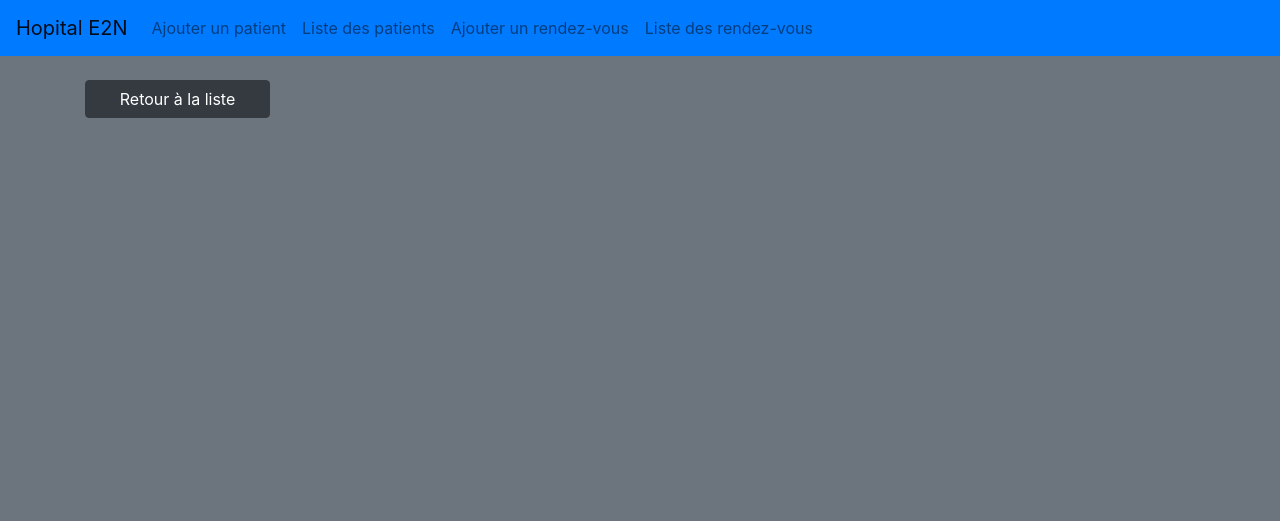
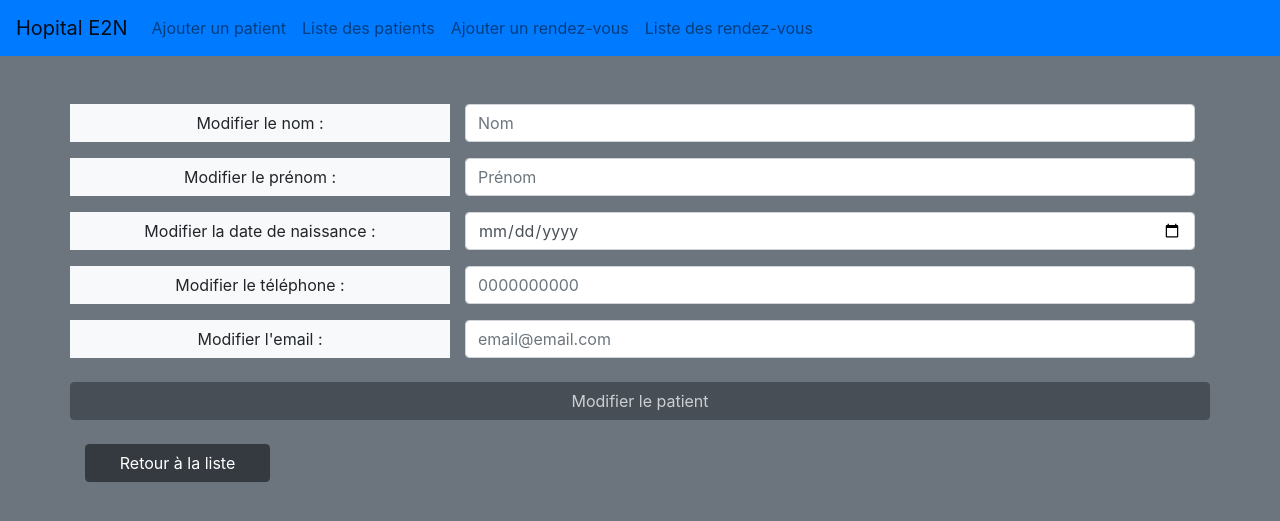
Before and after one commit to egalland/PDO, a PHP site: page /views/content/pagePatient.php in a window 1280 px wide. Shown: the top 521 px of the page. Run offline with PHP 8.4, Linux system fonts and the light colour scheme; data that the repository does not hold is empty.

Commit message:
count en sql pour patient

```diff
--- a/part2/controllers/pagePatientController.php
+++ b/part2/controllers/pagePatientController.php
@@ -1,7 +1,6 @@
 <?php
 
 $formError = [];
-$testPatient = [];
 $modifyChecked = null;
 
 $patient = new Patients();
@@ -97,8 +96,8 @@ if (isset($_POST['modifyPatient'])) {
         }
     }
     if (sizeof($formError) == 0) {
-        $testPatient = $patient->checkIfPatientExist();
-        if (count($testPatient) < 1) {
+        $checkIfPatientExist = $patient->checkIfPatientExist();
+        if ($checkIfPatientExist->count == 0) {
             $addPatient = $patient->modifyPatient();
             $modifyChecked = 'Le patient a bien été modifié';
         }else{
--- a/part2/models/patients.php
+++ b/part2/models/patients.php
@@ -17,7 +17,7 @@ class Patients extends Database {
 
     public function checkIfPatientExist() {
         $result = array();
-        $patient = $this->_db_->prepare('SELECT * FROM `patients` WHERE `lastname` = :lastname AND `firstname` = :firstname AND `birthDate` = :birthDate AND `phone` = :phoneNumber AND `mail` = :mail');
+        $patient = $this->_db_->prepare('SELECT COUNT(`id`) AS `count` FROM `patients` WHERE `lastname` = :lastname AND `firstname` = :firstname AND `birthDate` = :birthDate AND `phone` = :phoneNumber AND `mail` = :mail');
         // :bidule = marqueur nominatif
         $patient->bindValue(':lastname', $this->lastname, PDO::PARAM_STR);
         $patient->bindValue(':firstname', $this->firstname, PDO::PARAM_STR);
@@ -25,7 +25,7 @@ class Patients extends Database {
         $patient->bindValue(':phoneNumber', $this->phone, PDO::PARAM_STR);
         $patient->bindValue(':mail', $this->mail, PDO::PARAM_STR);
         if ($patient->execute()) {
-            $result = $patient->fetchAll(PDO::FETCH_OBJ);
+            $result = $patient->fetch(PDO::FETCH_OBJ);
         }
         return $result;
     }
@@ -54,7 +54,7 @@ class Patients extends Database {
         $patient = $this->_db_->prepare('SELECT `id`, `lastname`, `firstname`, `birthDate`, `phone`, `mail` FROM `patients` WHERE `id` = :id');
         $patient->bindValue(':id', $this->id, PDO::PARAM_INT);
         if ($patient->execute()) {
-            $result = $patient->fetchAll(PDO::FETCH_OBJ);
+            $result = $patient->fetch(PDO::FETCH_OBJ);
         }
         return $result;
     }
--- a/part2/views/content/pagePatient.php
+++ b/part2/views/content/pagePatient.php
@@ -15,12 +15,11 @@ include '../header.php';
 /* * *************************************************************************** */
 ?>
 <?php if($modifyChecked != null){?><p class="alert alert-warning"><?= $modifyChecked; ?></p><?php } ?>
-<?php foreach ($onePatient as $patient) { ?>
-<form class="py-4" action="<?= $patient->id; ?>.html" method="POST">
+<form class="py-4" action="<?= $onePatient->id; ?>.html" method="POST">
     <div class="form-group row">
         <label for="lastname" class="col-4 col-form-label badge-light text-center">Modifier le nom : </label>
         <div class="col-8">
-            <input class="form-control" value="<?= $patient->lastname; ?>" placeholder="Nom" id="lastname" name="lastname" maxlength="25" type="text" />
+            <input class="form-control" value="<?= $onePatient->lastname; ?>" placeholder="Nom" id="lastname" name="lastname" maxlength="25" type="text" />
         </div>
     </div>
     <?php if (!empty($formError['lastname'])) { ?>
@@ -31,7 +30,7 @@ include '../header.php';
     <div class="form-group row">
         <label for="firstname" class="col-4 col-form-label badge-light text-center">Modifier le prénom : </label>
         <div class="col-8">
-            <input class="form-control" value="<?= $patient->firstname; ?>" placeholder="Prénom" id="firstname" name="firstname" maxlength="25" type="text" />
+            <input class="form-control" value="<?= $onePatient->firstname; ?>" placeholder="Prénom" id="firstname" name="firstname" maxlength="25" type="text" />
         </div>
     </div>
     <?php if (!empty($formError['firstname'])) { ?>
@@ -42,7 +41,7 @@ include '../header.php';
     <div class="form-group row">
         <label for="birthDate" class="col-4 col-form-label badge-light text-center">Modifier la date de naissance : </label>
         <div class="col-8">
-            <input class="form-control" value="<?= $patient->birthDate; ?>" id="birthDate" name="birthDate" maxlength="25" type="date" />
+            <input class="form-control" value="<?= $onePatient->birthDate; ?>" id="birthDate" name="birthDate" maxlength="25" type="date" />
         </div>
     </div>
     <?php if (!empty($formError['birthDate'])) { ?>
@@ -53,7 +52,7 @@ include '../header.php';
     <div class="form-group row">
         <label for="phone" class="col-4 col-form-label badge-light text-center">Modifier le téléphone : </label>
         <div class="col-8">
-            <input class="form-control" value="<?= $patient->phone; ?>" placeholder="0000000000" id="phoneNumber" name="phoneNumber" maxlength="25" type="text" />
+            <input class="form-control" value="<?= $onePatient->phone; ?>" placeholder="0000000000" id="phoneNumber" name="phoneNumber" maxlength="25" type="text" />
         </div>
     </div>
     <?php if (!empty($formError['phoneNumber'])) { ?>
@@ -64,7 +63,7 @@ include '../header.php';
     <div class="form-group row">
         <label for="mail" class="col-4 col-form-label badge-light text-center">Modifier l'email : </label>
         <div class="col-8">
-            <input class="form-control" value="<?= $patient->mail; ?>" placeholder="email@email.com" id="mail" name="mail" maxlength="100" type="mail" />
+            <input class="form-control" value="<?= $onePatient->mail; ?>" placeholder="email@email.com" id="mail" name="mail" maxlength="100" type="mail" />
         </div>
     </div>
     <?php if (!empty($formError['mail'])) { ?>
@@ -76,7 +75,6 @@ include '../header.php';
         <input type="submit" name="modifyPatient" class="col btn btn-dark" id="modifyPatient" value="Modifier le patient" disabled="disabled" />
     </div>
 </form>
-<?php } ?>
 <a href="../liste-patients.php" class="col-md-2 btn btn-dark">Retour à la liste</a>
 <script src="../../../assets/js/modifyPatient.js"></script>
 <?php
```
